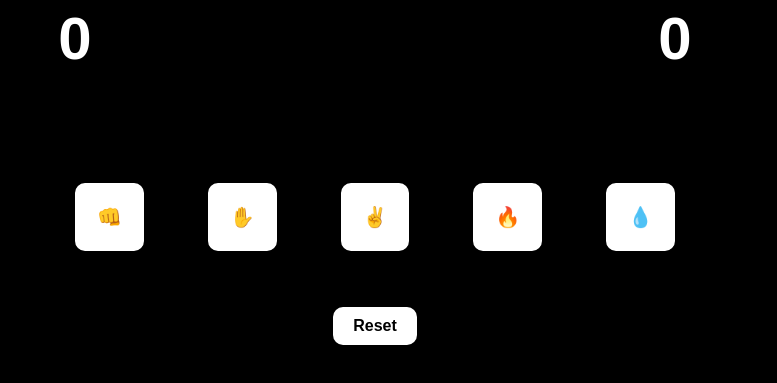
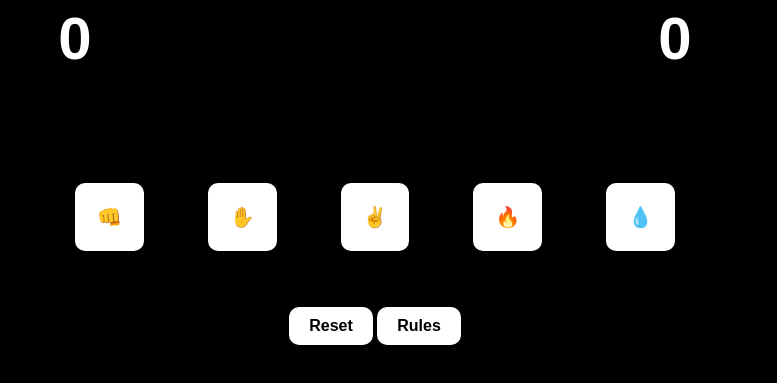
Before and after one commit to artsyl3/Rock-Paper_scissors--V2-, a plain HTML site: page index.html in a window 1280 px wide. Shown: the part 151-534 px from the top of the page, without its empty margins (265-1042 px from the left). Drawn offline with Linux system fonts and the light colour scheme.

Commit message:
last Changes

```diff
--- a/index.html
+++ b/index.html
@@ -34,6 +34,7 @@
             <p id="result"></p>
 
             <button class="reset-button" onclick="resetGame()">Reset</button>
+            <button class="rules-button" onclick="showRules()">Rules</button>
         </div>
         <script src="script.js"></script>
 </body>
--- a/script.js
+++ b/script.js
@@ -1,6 +1,7 @@
 const playerScoreElement = document.getElementById("player-score");
 const computerScoreElement = document.getElementById("computer-score");
 const resultElement = document.getElementById("result");
+const rulesButton = document.getElementById("rules-button");
 
 
 const choices = ["rock", "paper", "scissors", "fire", "water"];
@@ -75,7 +76,22 @@ function resetGame() {
 }
 
 
+function showRules() {
+  const rulesMessage = "Here are the rules:\n\n" +
+    "Rock beats Scissors, Fire.\n" +
+    "Paper beats Rock and Water.\n" +
+    "Scissors beat Paper and Fire.\n" +
+    "Fire beats Paper and Water.\n" +
+    "Water beats Rock and Scissors.";
+
+  alert(rulesMessage);
+}
+
+
 window.addEventListener("load", () => {
   playerScoreElement.textContent = playerScore;
   computerScoreElement.textContent = computerScore;
 });
+
+
+rulesButton.addEventListener("click", showRules);
--- a/styles.css
+++ b/styles.css
@@ -86,6 +86,23 @@ body {
     background-color: #dddddd;
   }
 
+  .rules-button {
+    background-color: white;
+    color: #000000;
+    border: none;
+    padding: 10px 20px;
+    font-size: 16px;
+    font-weight: bold;
+    cursor: pointer;
+    transition: background-color 0.3s;
+    margin-top: 20px;
+    border-radius: 10px;
+  }
+
+  .rules-button:hover {
+    background-color: #dddddd;
+  }
+
   @keyframes fade-in {
     0% {
       opacity: 0;
```
